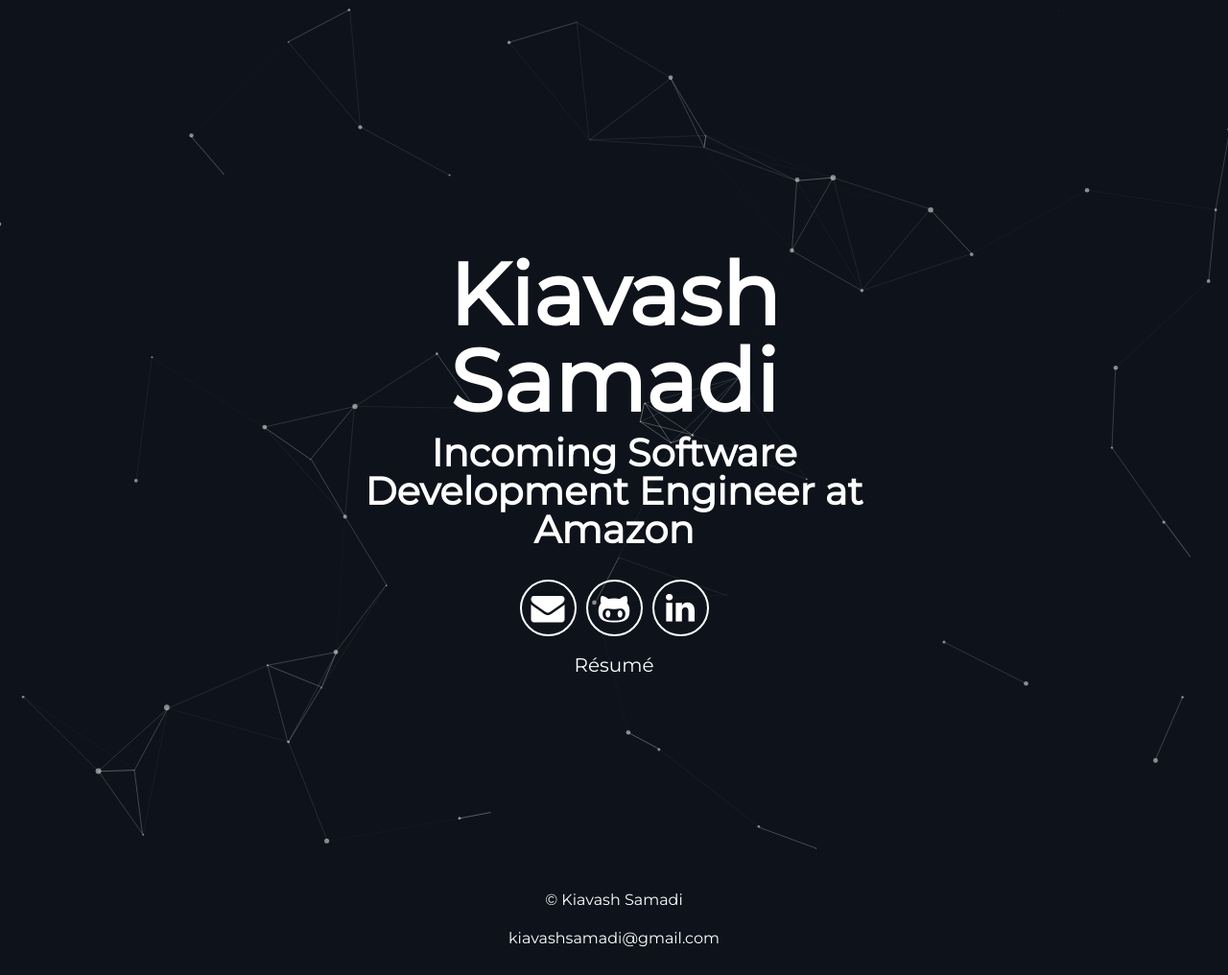
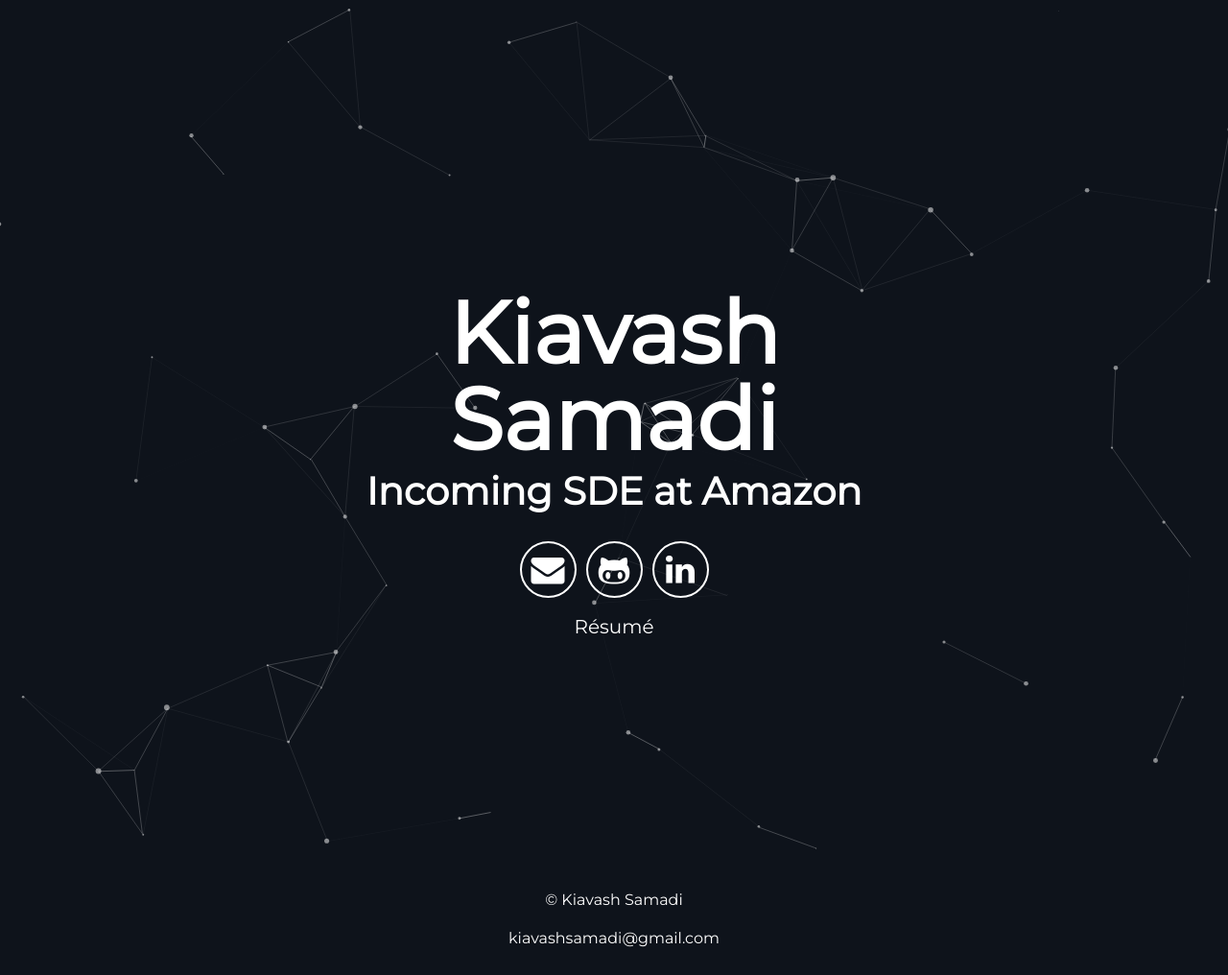
Before and after one commit to kiavashsamadi/kiavashsamadi.github.io, a Jekyll site: the page built from index.html, in a window 1280 px wide. Shown: the whole page at 96% size. Built offline with Jekyll 4.4.1, drawn with Linux system fonts in a browser that asks for light colours.

Commit message:
Update user_title

```diff
--- a/_config.yml
+++ b/_config.yml
@@ -7,7 +7,7 @@ url: "https://www.kiavashsamadi.com"
 # User settings
 username: Kiavash Samadi
 user_description: This website is a work in progress.
-user_title: Incoming Software Development Engineer at Amazon
+user_title: Incoming SDE at Amazon
 email: kiavashsamadi@gmail.com
 # twitter_username:
 # github_username:
```
